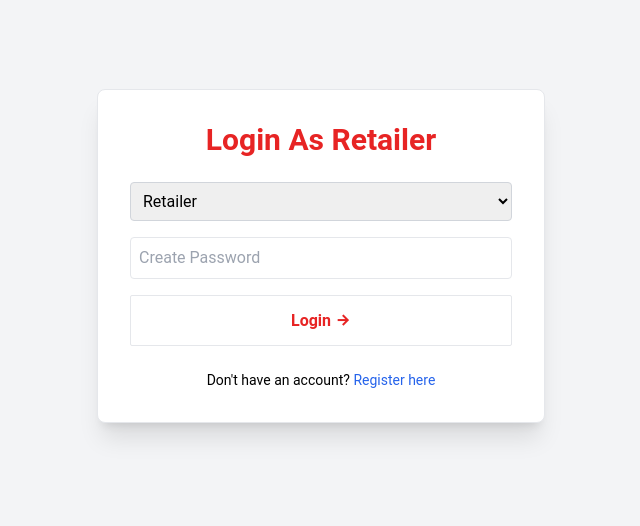
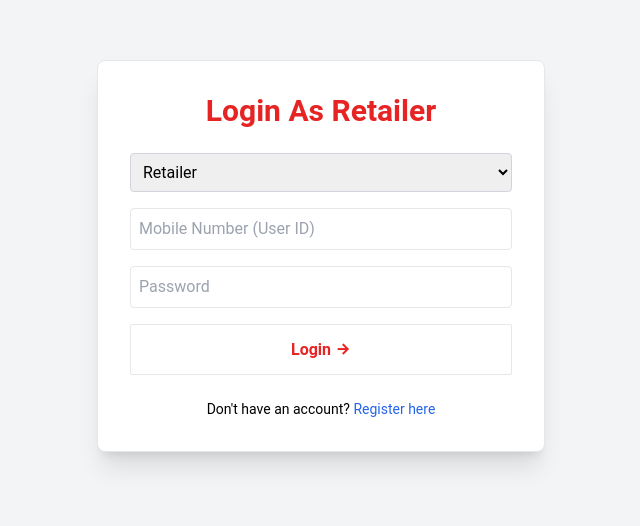
Before and after one commit to abhishekrajput55/MERN-Stack-Project, a React (Vite) app: page /auth in a window 1280 px wide. Shown: the part 144-670 px from the top of the page, without its empty margins (319-959 px from the left). Built offline with nearby package versions, Linux system fonts and the light colour scheme.

Commit message:
admin login correction

```diff
--- a/src/pages/Auth.jsx
+++ b/src/pages/Auth.jsx
@@ -1,4 +1,3 @@
-// src/pages/Auth.jsx
 import React, { useState } from "react";
 import { useNavigate } from "react-router-dom";
 
@@ -23,14 +22,17 @@ const Auth = () => {
     }));
   };
 
+  const handleMobileChange = (e) => {
+    const value = e.target.value;
+    if (/^\d{0,10}$/.test(value)) {
+      setFormData((prev) => ({ ...prev, mobile: value }));
+    }
+  };
+
   const handleSubmit = (e) => {
     e.preventDefault();
-
-    // 🔒 Future: Send this to MongoDB via Express API
-
     localStorage.setItem("loggedIn", "true");
     localStorage.setItem("userRole", role);
-
     navigate("/products");
   };
 
@@ -38,13 +40,17 @@ const Auth = () => {
     <div className="min-h-screen flex items-center justify-center bg-gray-100 px-4 py-12">
       <div className="w-full max-w-md p-8 bg-white shadow-xl rounded-lg border">
         <h2 className="text-3xl font-bold text-center text-[#e72424] mb-6 capitalize">
-          {isLogin ? "Login" : "Register"} as {role}
+          {role === "Admin" ? "Admin Login" : isLogin ? "Login" : "Register"} as{" "}
+          {role}
         </h2>
 
         {/* Role Selector */}
         <select
           value={role}
-          onChange={(e) => setRole(e.target.value)}
+          onChange={(e) => {
+            setRole(e.target.value);
+            setIsLogin(true); // Force login mode for Admin
+          }}
           className="w-full border border-gray-300 p-2 rounded mb-4"
         >
           <option value="Retailer">Retailer</option>
@@ -53,7 +59,7 @@ const Auth = () => {
         </select>
 
         <form onSubmit={handleSubmit} className="space-y-4">
-          {/* Only for Register (Retailer/Seller) */}
+          {/* Only show these fields if NOT login and NOT Admin */}
           {!isLogin && role !== "Admin" && (
             <>
               <input
@@ -61,16 +67,10 @@ const Auth = () => {
                 name="mobile"
                 placeholder="Mobile Number (User ID)"
                 value={formData.mobile}
-                onChange={(e) => {
-                  const value = e.target.value;
-                  if (/^\d{0,10}$/.test(value)) {
-                    setFormData((prev) => ({ ...prev, mobile: value }));
-                  }
-                }}
+                onChange={handleMobileChange}
                 className="w-full border p-2 rounded"
                 required
               />
-
               <input
                 type="text"
                 name="companyName"
@@ -99,18 +99,30 @@ const Auth = () => {
             </>
           )}
 
-          {/* Common Fields */}
+          {/* Common Fields for all roles */}
+          {(isLogin || role === "Admin") && (
+            <input
+              type="tel"
+              name="mobile"
+              placeholder="Mobile Number (User ID)"
+              value={formData.mobile}
+              onChange={handleMobileChange}
+              className="w-full border p-2 rounded"
+              required
+            />
+          )}
 
           <input
             type="password"
             name="password"
-            placeholder="Create Password"
+            placeholder="Password"
             value={formData.password}
             onChange={handleChange}
             className="w-full border p-2 rounded"
             required
           />
 
+          {/* Submit Button */}
           <button
             type="submit"
             className="relative w-full py-3 font-semibold group bg-bgColor text-themeColor border rounded-sm overflow-hidden"
@@ -121,7 +133,8 @@ const Auth = () => {
           </button>
         </form>
 
-        {/* Toggle Login/Register */}
+        {/* Toggle Login/Register - Hidden for Admin */}
+        {role !== "Admin" && (
           <p className="text-center mt-6 text-sm">
             {isLogin ? "Don't have an account?" : "Already registered?"}{" "}
             <button
@@ -131,6 +144,7 @@ const Auth = () => {
               {isLogin ? "Register here" : "Login here"}
             </button>
           </p>
+        )}
       </div>
     </div>
   );
```
Lines whose indentation alone changed are shown as unchanged.
